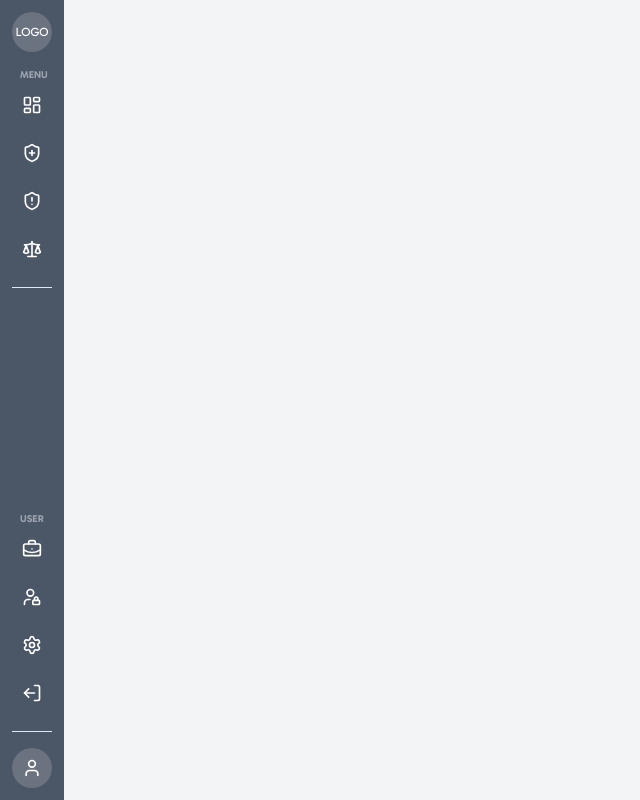
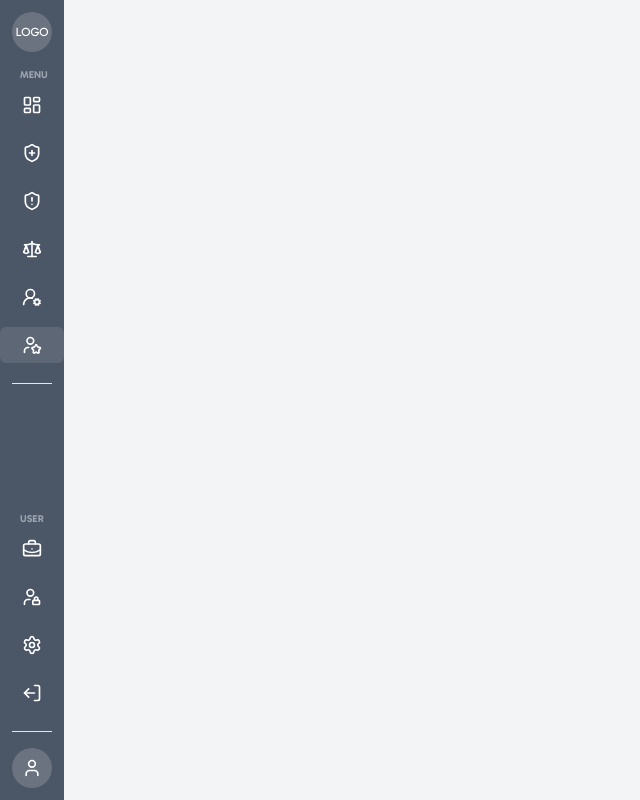
Before and after one commit to thiprada17/ROPA, a Next.js app in the folder frontend/: page /dpo in a window 1280 px wide. Shown: the whole page, without its empty margins (0-640 px from the left). Built offline with nearby package versions, Linux system fonts and the light colour scheme.

Commit message:
install โลก

```diff
--- a/frontend/app/components/Sidebar.tsx
+++ b/frontend/app/components/Sidebar.tsx
@@ -1,7 +1,9 @@
 // app/components/Sidebar.tsx
 "use client";
 
-import { LayoutDashboard, ShieldPlus, ShieldAlert, Scale, BriefcaseBusiness, UserLock, Settings, LogOut, User} from "lucide-react";
+import { LayoutDashboard, ShieldPlus, ShieldAlert, Scale, BriefcaseBusiness, UserLock, Settings, LogOut, User,
+          UserRoundCog, UserStar
+} from "lucide-react";
 import Link from "next/link";
 import { usePathname } from "next/navigation";
 import { useState } from "react";
@@ -11,6 +13,8 @@ const menuItems = [
   { icon: ShieldPlus, href: "/Form", label: "CREATE ROPA" },
   { icon: ShieldAlert, href: "/Ropa", label: "ROPA" },
   { icon: Scale, href: "/legal", label: "LEGAL" },
+  { icon: UserRoundCog, href: "/admin", label: "ADMIN" },
+  { icon: UserStar, href: "/dpo", label: "DPO" },
 ];
 
 const userItems = [
--- a/frontend/package.json
+++ b/frontend/package.json
@@ -23,7 +23,7 @@
     "eslint": "^9",
     "eslint-config-next": "16.2.1",
     "postcss": "^8.5.9",
-    "tailwindcss": "^3.3.3",
+    "tailwindcss": "^3.4.19",
     "typescript": "^5"
   }
 }
```
Also changed, not shown: 1 other file (tests, documents, lock files or other folders).
